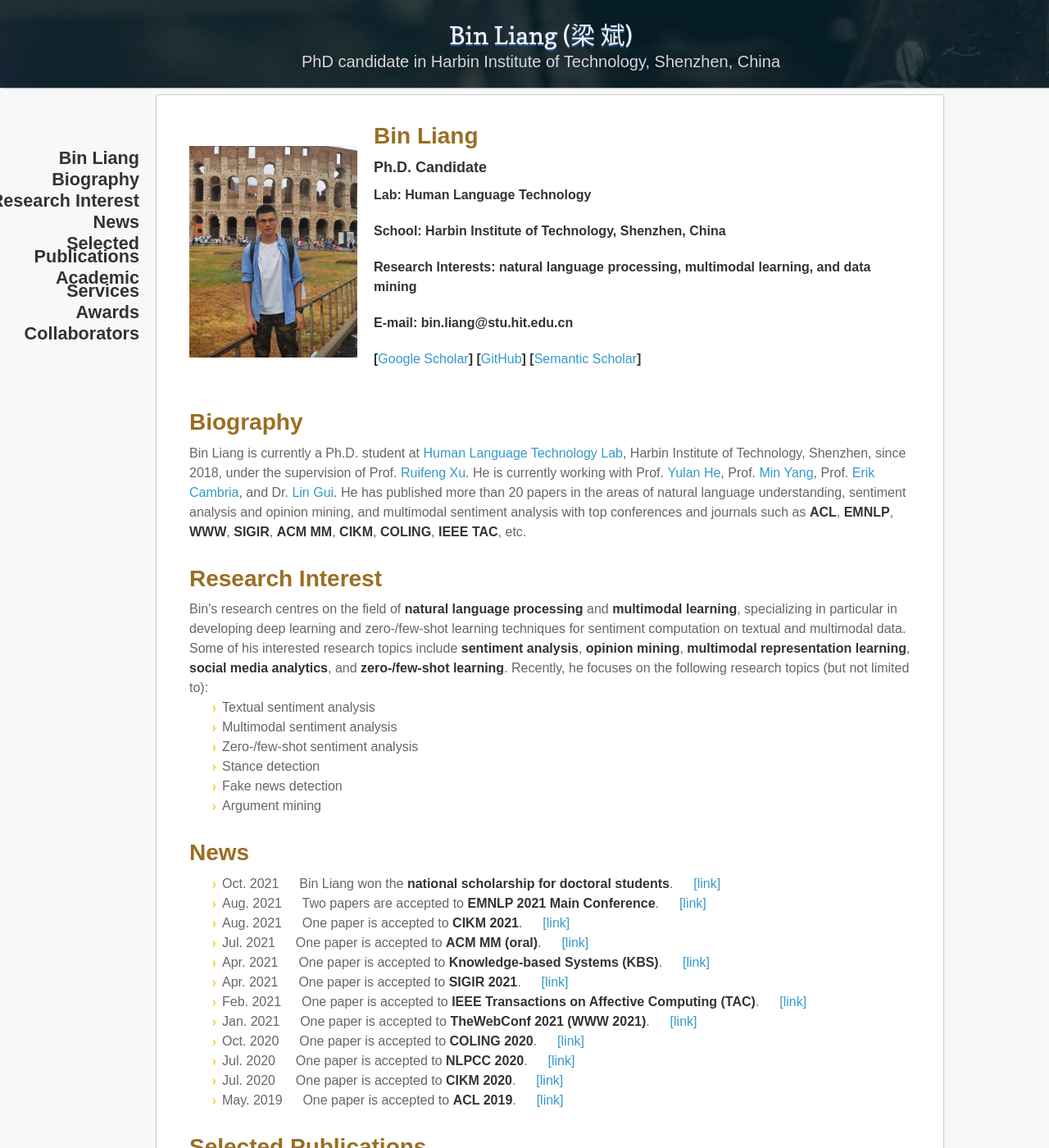
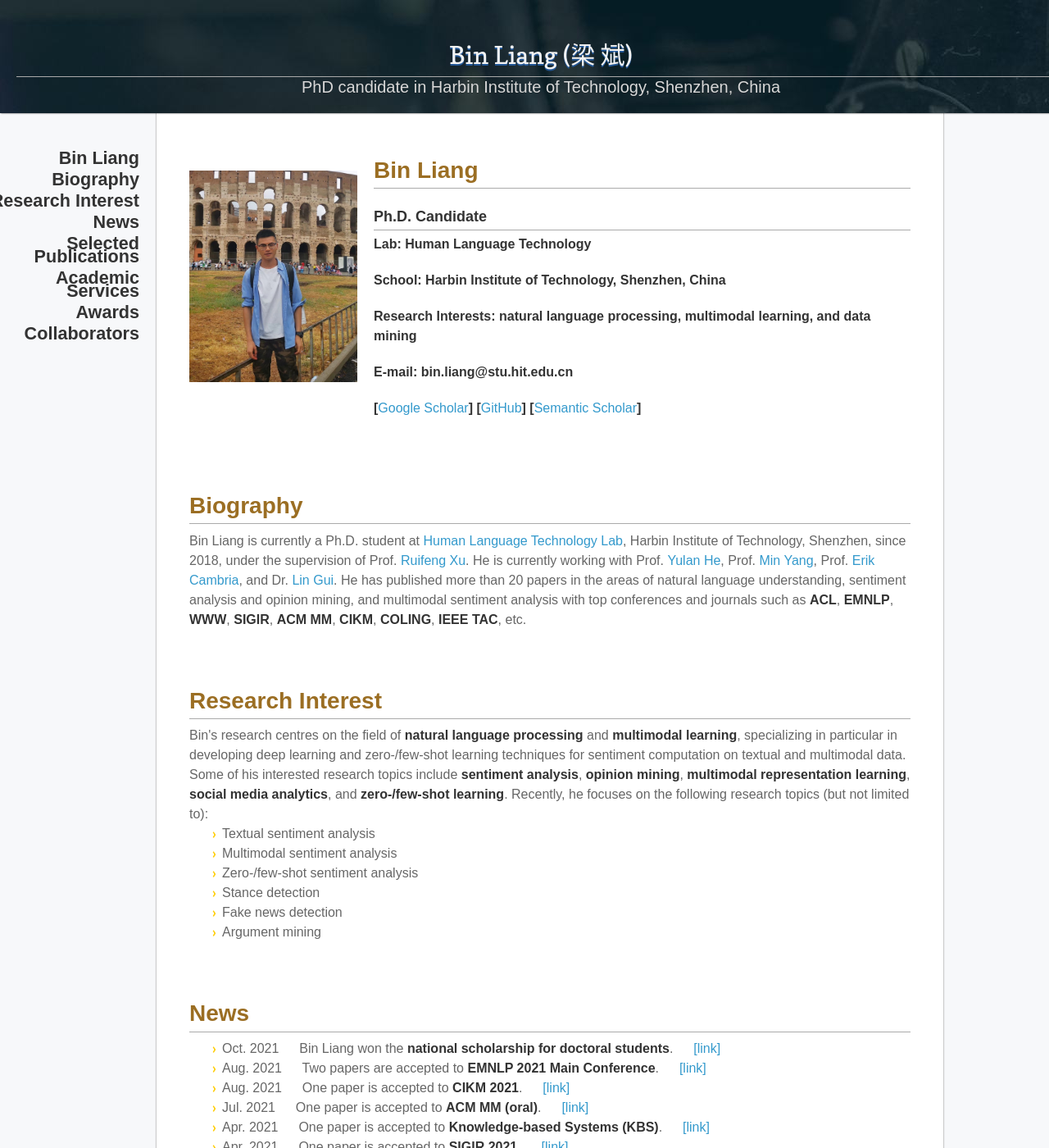
Before and after one commit to BinLiang-NLP/BinLiang-NLP.github.io, a Jekyll site: the page built from index.md, in a window 1280 px wide and 1400 px high. Shown: the whole window at 82% size. Built offline with Jekyll 4.4.1, drawn with Linux system fonts in a browser that asks for light colours; nearby versions of some CDN libraries; our own code applies the rules of GitHub Pages for plain Markdown files.

Commit message:
Update jekyll-theme-leap-day.scss

```diff
--- a/_sass/jekyll-theme-leap-day.scss
+++ b/_sass/jekyll-theme-leap-day.scss
@@ -19,7 +19,13 @@ body {
 h1, h2, h3, h4, h5, h6 {
   //color:#333;
   color:#9B6E23;
-  margin:0 0 10px;
+  //margin:0 0 10px;
+  margin-top: 0.7em;
+	margin-bottom: 0.3em;
+	padding-bottom: 0.2em;
+	line-height: 1.0;
+	padding-top: 0.5em;
+	border-bottom: 1px solid #aaaaaa;
 }
 
 p, ul, ol, table, pre, dl {
@@ -32,11 +38,13 @@ h1, h2, h3 {
 
 h1 {
   font-size:28px;
+  padding-top: 0.8em;
 }
 
 h2 {
   font-size: 24px;
   color:#393939;
+  padding-top: 0.8em;
 }
 
 h3, h4, h5, h6 {
```
